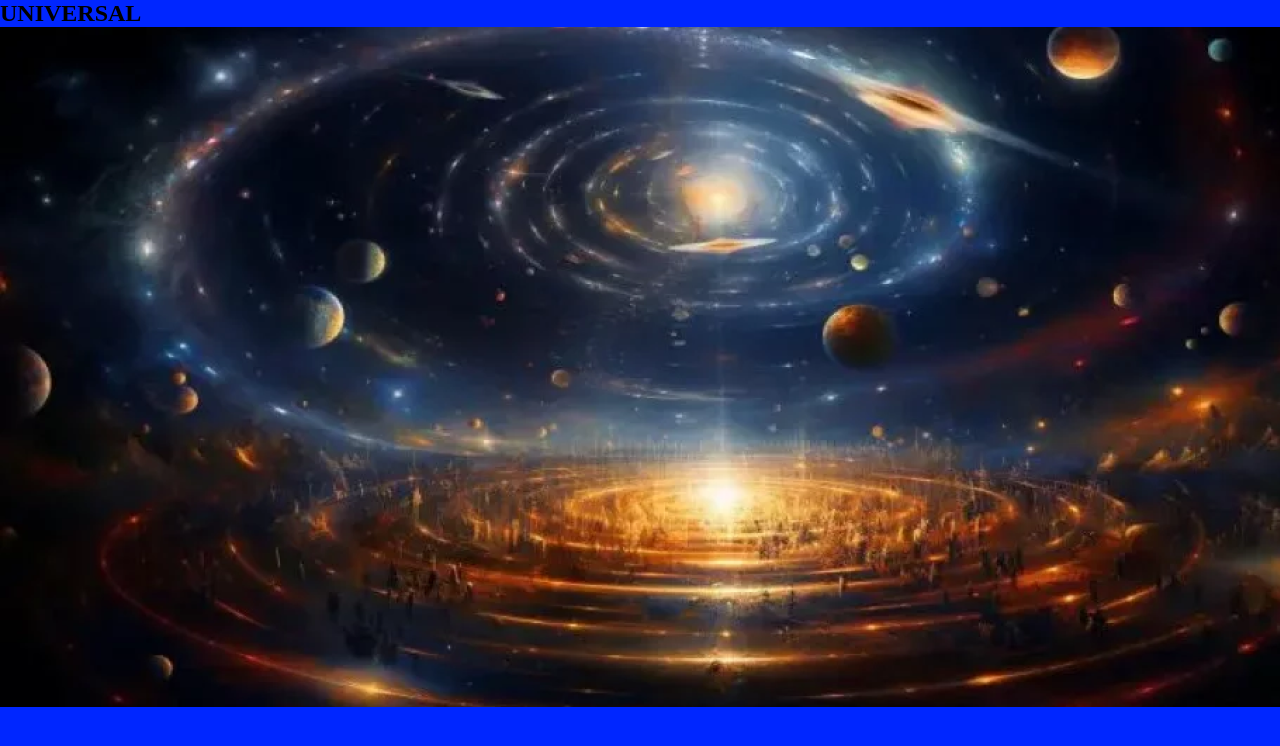
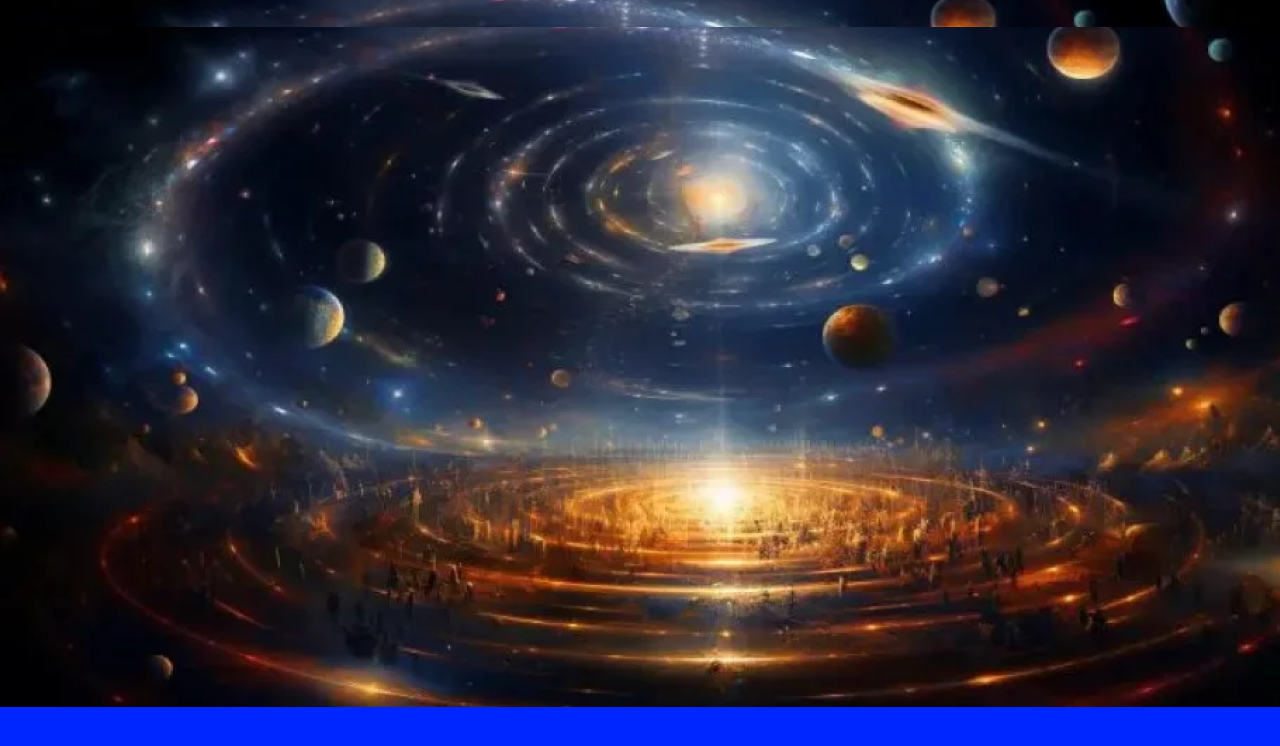
Before and after one commit to diogofabricio12345/terror-e-anime-, a plain HTML site: page universal/index.html in a window 1280 px wide. Shown: the top 746 px of the page. Drawn offline with Linux system fonts and the light colour scheme.

Commit message:
Add files via upload

```diff
--- a/universal/index.html
+++ b/universal/index.html
@@ -8,7 +8,7 @@
     <link rel="stylesheet" href=style.css>
 </head>
 <body>
-    <section class="principal">
+    <section class="principal  conteiner">
     <h1>UNIVERSAL</h1>
     <img src="img/Background.png" alt="universo">
     </section>
--- a/universal/style.css
+++ b/universal/style.css
@@ -9,3 +9,16 @@ body{
     color: rgb(0, 0, 0);
     /*cor da letra*/
 }
+.container{
+   height:100vh
+
+
+}
+.principal{
+    background-image:url(img/Background.png);
+    background-repeat: no-repeat;
+    background-size: contain;
+
+
+
+}
```
